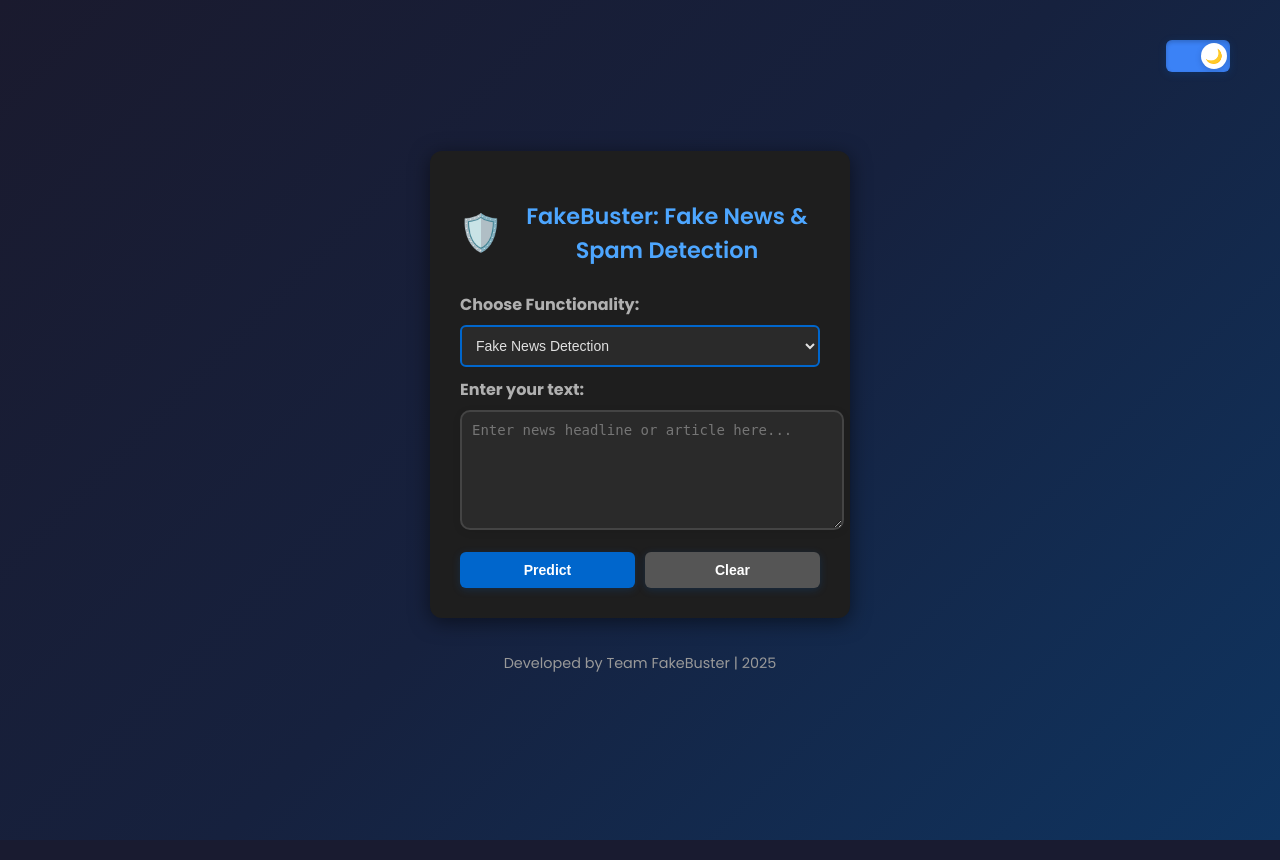
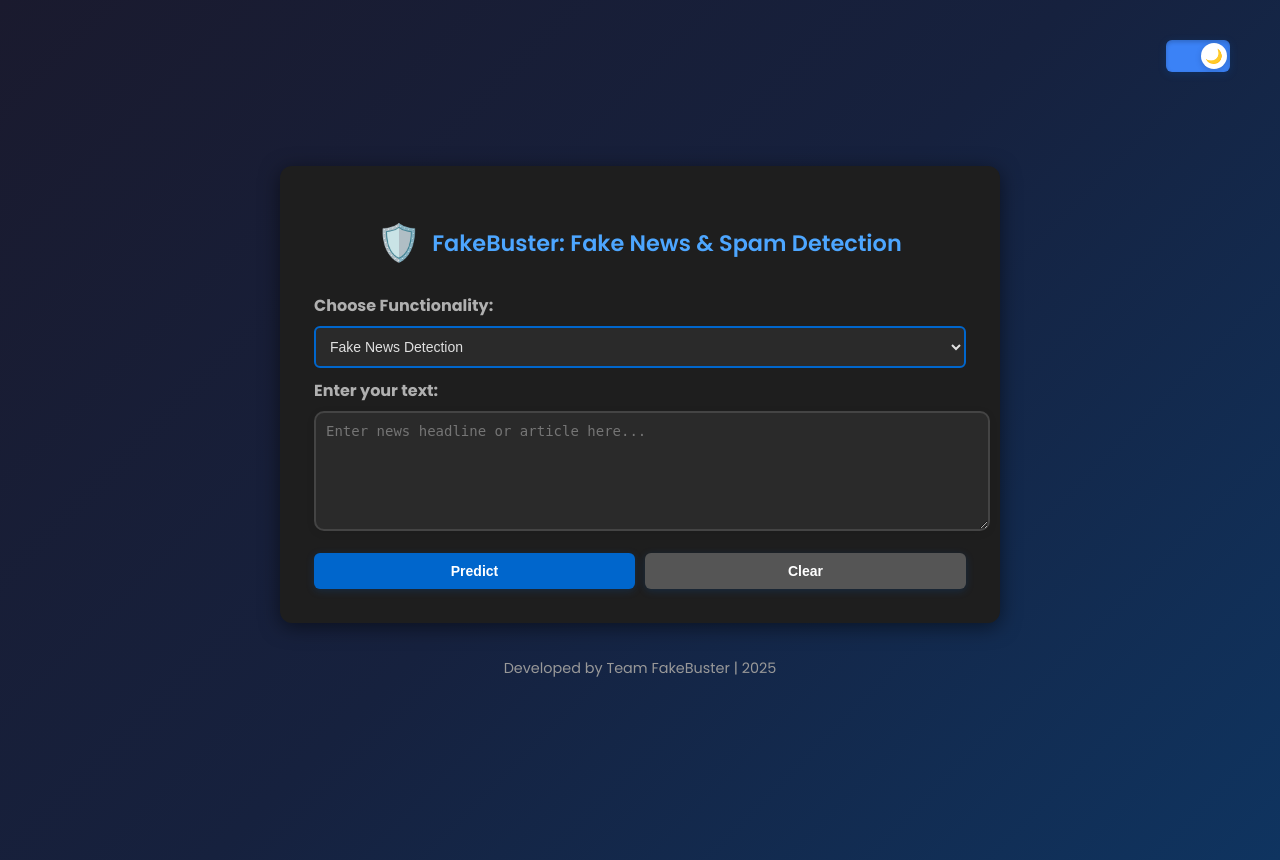
Before and after one commit to abhi231210003/FakeBusters, a Flask app: page / in a window 1280 px wide. Run offline with Flask 3, Linux system fonts and the light colour scheme; parts of the project's set-up code (start-up, migrations or seed data) failed here and were passed over.

Commit message:
minor modifications

```diff
--- a/static/style.css
+++ b/static/style.css
@@ -76,7 +76,8 @@ body.dark-theme .loading-spinner p {
 
 /* Theme Toggle Button Container */
 .theme-toggle-container {
-    position: fixed;
+    /* make toggle scroll with the page instead of being fixed to the viewport */
+    position: absolute;
     top: 25px;
     right: 50px;
     display: flex;
@@ -170,17 +171,18 @@ body.dark-theme .theme-label {
     justify-content: center;
     align-items: center;
     min-height: 100vh;
-    padding: 20px;
+    padding: 30px;
 }
 
 .container {
     background: white;
-    padding: 30px;
+    padding: 34px;
     border-radius: 12px;
-    box-shadow: 0 4px 20px rgba(0,0,0,0.1);
-    max-width: 420px;
+    box-shadow: 0 6px 30px rgba(0,0,0,0.08);
+    max-width: 720px; /* increased width for wider card */
     width: 100%;
     box-sizing: border-box;
+    margin: 0 auto;
 }
 
 h2 {
```
